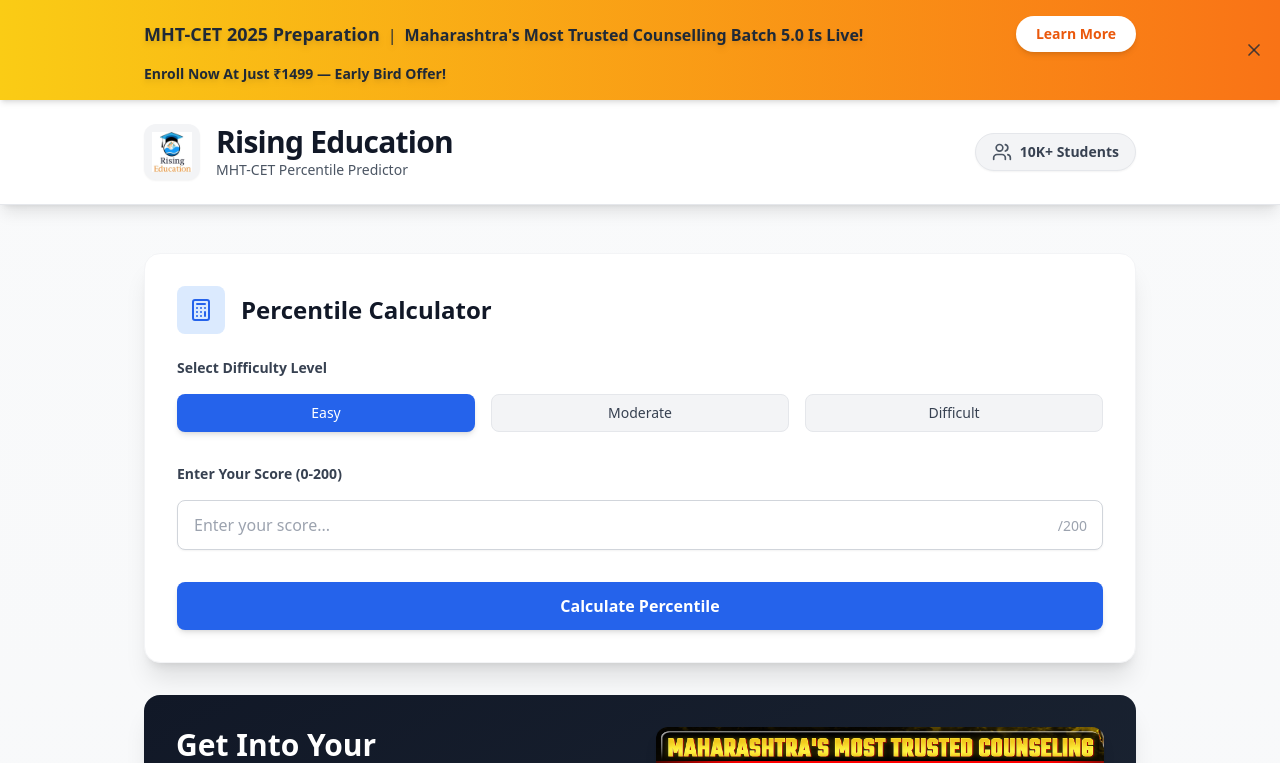
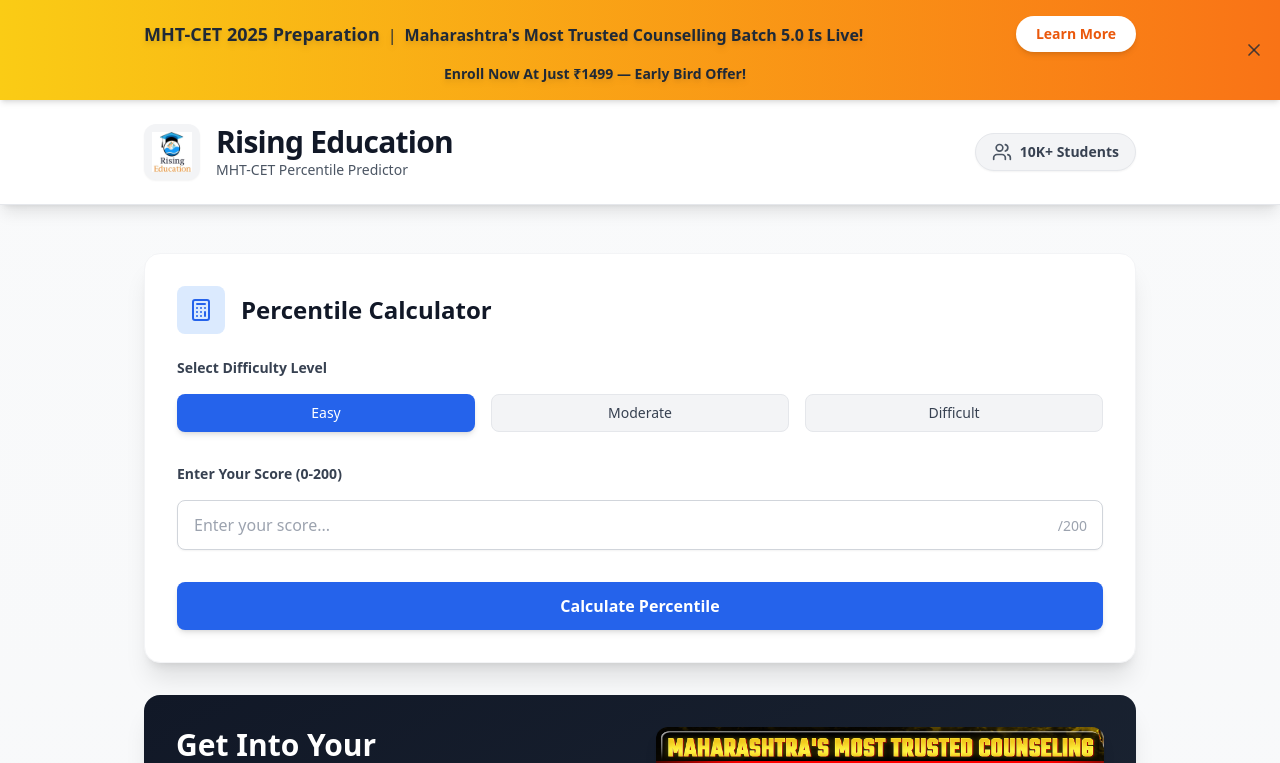
Before and after one commit to Bhushanmane2004/marksvspercentile, a React (Vite) app: page / in a window 1280 px wide. Shown: the top 763 px of the page. Built offline with nearby package versions, Linux system fonts and the light colour scheme.

Commit message:
Review final 9

```diff
--- a/src/components/PromotionalBanner.tsx
+++ b/src/components/PromotionalBanner.tsx
@@ -28,7 +28,7 @@ const PromotionalBanner: React.FC = () => {
             Learn More
           </a>
         </div>
-        <div className="text-sm font-semibold text-gray-800 drop-shadow-md w-full text-left">
+        <div className="text-sm md:pl-[300px] font-semibold text-gray-800 drop-shadow-md w-full md:block hidden text-left">
           Enroll Now At Just <span className="font-extrabold">₹1499</span> — Early Bird Offer!
         </div>
         <button
```
